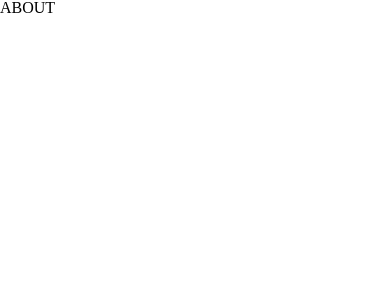
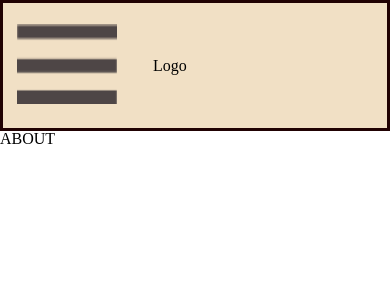
Before and after one commit to AnthonyBuffill/thinkFlash, a React (Vite) app in the folder client/: page / in a window 390 px wide. Shown: the top 300 px of the page. Built offline with nearby package versions, Linux system fonts and the light colour scheme.

Commit message:
styled navbar for small screens

```diff
--- a/client/src/assets/css/index.css
+++ b/client/src/assets/css/index.css
@@ -0,0 +1,8 @@
+:root{
+    --blueColor: #6BB6B6;
+    --yellowColor: #FFE3A1;
+    --orangeColor: #E8A66A;
+    --beigeColor: #F1E0C5;
+    --redColor: #FB4D3D;
+    --brownColor: #210203;
+}
--- a/client/src/assets/css/navbar.css
+++ b/client/src/assets/css/navbar.css
@@ -0,0 +1,48 @@
+.nav-container{
+    display: flex;
+    flex-direction: column;
+    margin: 0 auto;
+}
+
+.logo-container{
+    display: flex;
+    gap: 30px;
+    padding: 20px 8px;
+    align-items: center;
+    background-color: var(--beigeColor);
+    border: var(--brownColor) 3px solid;
+}
+.menu-btn{
+    border: none;
+    background: none;
+}
+.menu-btn img{
+    max-width: 100px;
+    height: 80px;
+}
+.nav-links-container{
+    display: flex;
+    flex-direction: column;
+    padding: 30px;
+    gap:20px;
+    border: black 1px solid;
+    max-width: 300px;
+    background-color: var(--beigeColor);
+}
+.nav-links-container button{
+    max-width: 200px;
+    min-height: 50px;
+    border-radius: 10px;
+    padding: 5px;
+}
+.nav-links-container > :nth-child(even) {
+    background-color: var(--yellowColor);
+  }
+.nav-links-container > :nth-child(odd) {
+    background-color: var(--blueColor);
+  }
+  .nav-links-container a{
+    text-decoration: none;
+    color: var(--brownColor);
+    font-size: 24px;
+  }
--- a/client/src/components/NavBar.jsx
+++ b/client/src/components/NavBar.jsx
@@ -1,10 +1,51 @@
-import React from "react";
+import React, {useState} from "react";
+import { Link } from "react-router-dom"
+import '../assets/css/navbar.css'
+
 
 export default function Navbar() {
+    const menuOpen = '../assets/tfmenu.png'
+    const menuClose = '../assets/tfcloseMenu.png'
+    const [menuBtn, setMenuButton]  = useState(menuOpen)
+    const [showMenu, setShowMenu]  = useState(false)
+
+    const handleMenuToggle = () => {
+
+        if(menuBtn === menuOpen){
+            setMenuButton(menuClose)
+            setShowMenu(true)
+        }else{
+            setMenuButton(menuOpen)
+            setShowMenu(false)
+        }
+
+
+    }
     return (
         <>
-        <nav>
-
+        <nav className="nav-container">
+            <section className="logo-container">
+                <button className="menu-btn" onClick={handleMenuToggle}>
+                    <img src={menuBtn} alt="" />
+                </button>
+                <div>Logo</div>
+            </section>
+            {showMenu &&
+            <section className="nav-links-container">
+                <button>
+                    <Link to={'/'}>ABOUT</Link>
+                </button>
+                <button>
+                    <Link to={'/dashboard'}>DASHBOARD</Link>
+                </button>
+                <button>
+                    <Link to={'/login'}>LOG IN</Link>
+                </button>
+                <button>
+                    <Link to={'/signup'}>SIGN UP</Link>
+                </button>
+            </section>
+        }
         </nav>
         </>
     )
```
